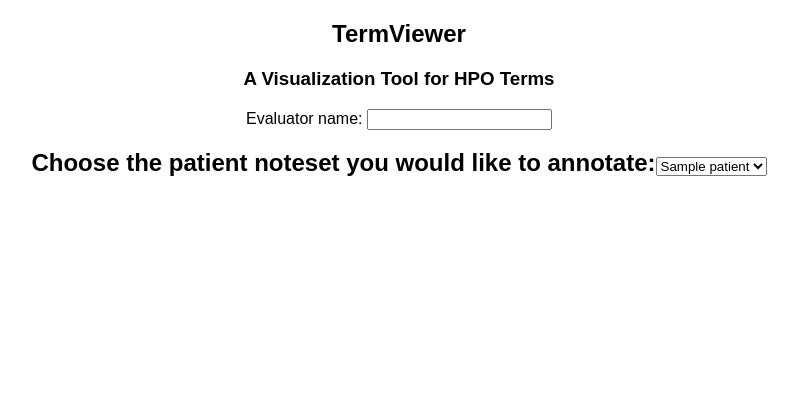
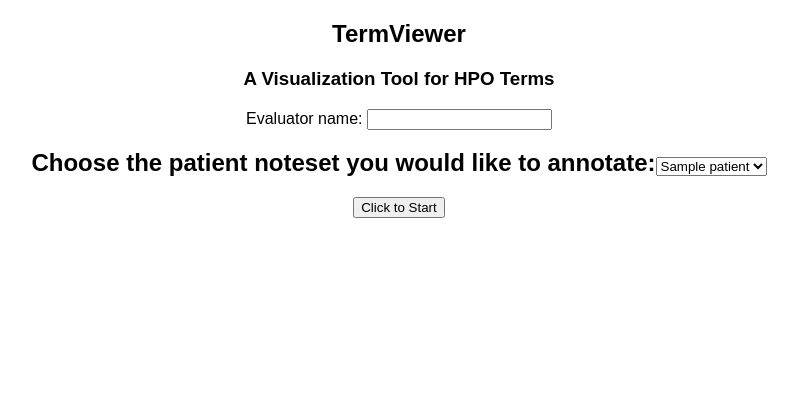
Before and after one commit to WGLab/TermViewer, a Flask app: template templates/termviewer.html in a window 1280 px wide. Shown: the top 415 px of the page, without its empty margins (241-1039 px from the left). Run offline with Flask 2, Linux system fonts and the light colour scheme; the template is opened without the code that fills it: most values are stand-ins (such as "Sample title", 1, 10 or a date in 2020); some libraries are stand-ins or nearby versions.

Commit message:
fixed loading issue for one dataset

```diff
--- a/static/js/index.js
+++ b/static/js/index.js
@@ -81,6 +81,7 @@ function loadInputJsonFile(event) {
     document.getElementById('namedEntityTypeSelection').innerHTML = '';
     document.getElementById('showColor').innerHTML = '';
     document.getElementById('mainRegion').innerHTML = '';
+    document.getElementById('start_btn').style.display = 'none';
 
     docID = 0;
     passageID = 0;
@@ -100,6 +101,8 @@ function loadInputJsonFile(event) {
             inputJsonObject = JSON.parse(response.result);
             preprocessingInputJsonObject(inputJsonObject);
         });
+
+
 }
 
 function preprocessingInputJsonObject(inputJsonObject) {
@@ -495,4 +498,5 @@ function changeEntityStatus(entityId, del = false) {
     return;
 }
 
-document.getElementById('patient_file').addEventListener('change', loadInputJsonFile);
+document.getElementById('start_btn').addEventListener('click', loadInputJsonFile);
+//document.getElementById('patient_file').addEventListener('change', loadInputJsonFile);
--- a/templates/termviewer.html
+++ b/templates/termviewer.html
@@ -19,13 +19,14 @@
 <div class="container">
     <h3 style="text-align: center">A Visualization Tool for HPO Terms</h3>
     <center><label for="name">Evaluator name:</label>
-    <input type="text" id="name" name="fname"></center>
+    <input type="text" id="name" name="fname">
     <h2> Choose the patient noteset you would like to annotate:<SELECT id="patient_file">
         {% for patient in patients %}
         <OPTION value={{patient[0]}}>{{patient[1]}}</OPTION>
         {% endfor %}
     </SELECT>
     </h2>
+    <button type="button" id="start_btn">Click to Start</button></center>
     <div id="namedEntityTypeSelection"></div>
     <div id="showColor"></div>
     <div id="mainRegion"></div>
```
